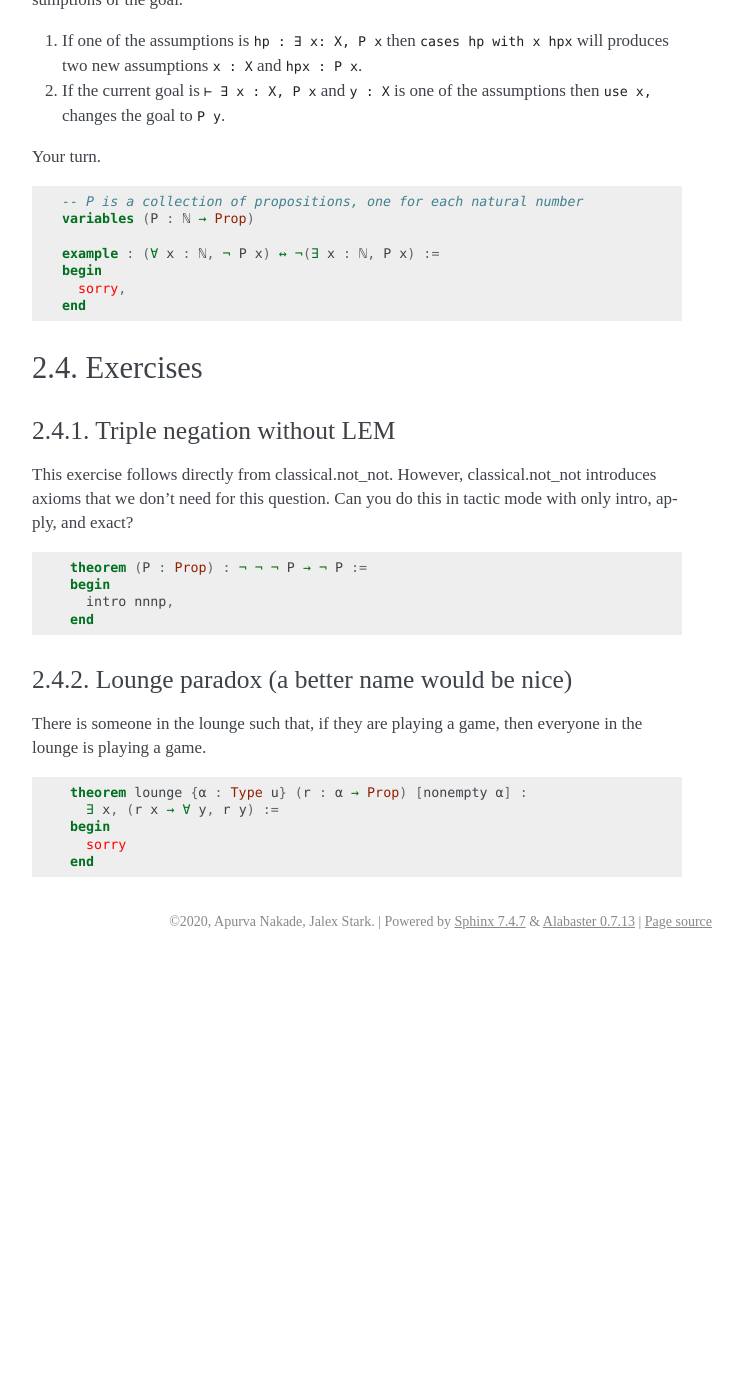
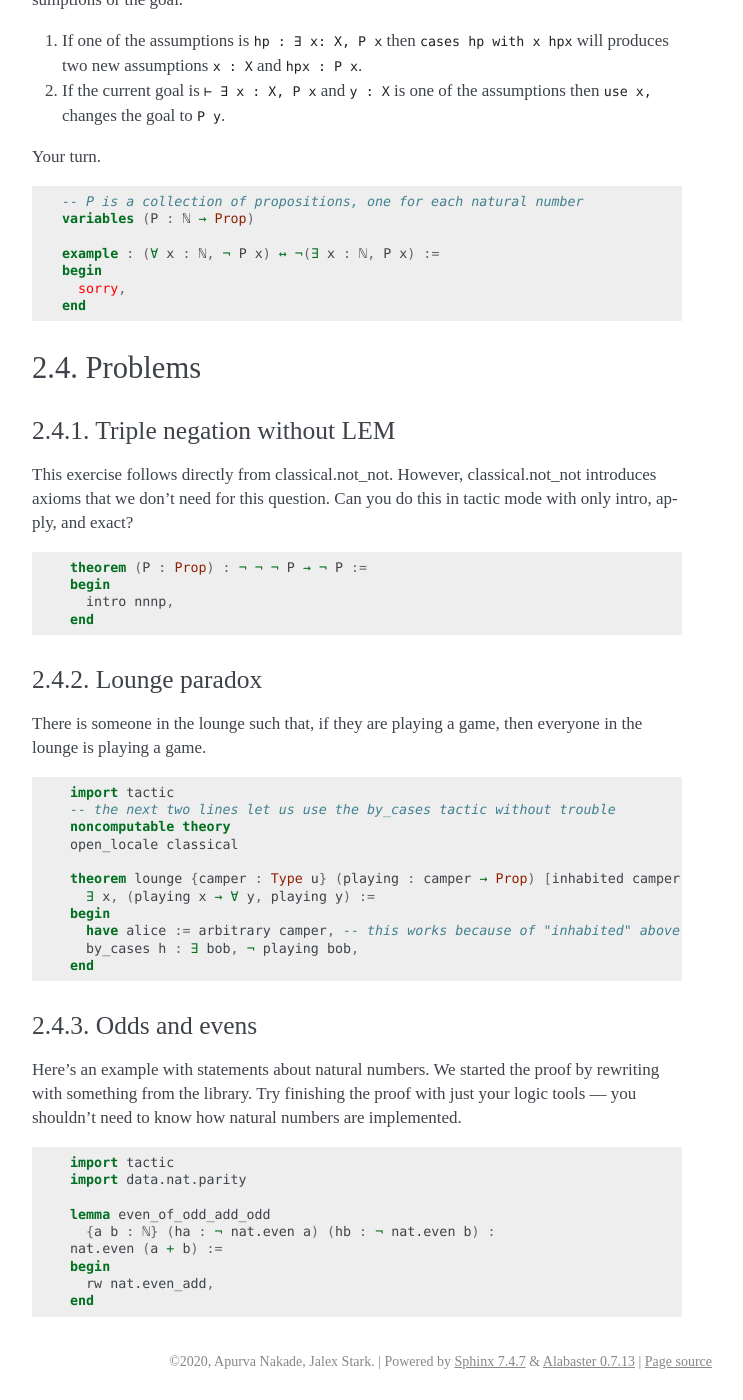
Before and after one commit to jalex-stark/lean-at-MC2020, a Sphinx documentation site: the page built from lean_at_mc2020_source/source/day1.rst, in a window 1280 px wide and 1400 px high, scrolled down 7608 px. Shown: the whole window, without its empty margins (398-1141 px from the left). Built offline with Sphinx 7.4.7, drawn with Linux system fonts in a browser that asks for light colours; before the commit the page ends 8568 px from its top, so only the background shows below that; some of the changed text lies outside the part shown.

Commit message:
trying to make existing exercises work

```diff
--- a/lean_at_mc2020_source/source/day1.rst
+++ b/lean_at_mc2020_source/source/day1.rst
@@ -546,7 +546,7 @@ Your turn.
 
 
 
-Exercises
+Problems
 ===========
 
 Triple negation without LEM
@@ -564,15 +564,41 @@ Can you do this in tactic mode with only intro, apply, and exact?
     end
 
 
-Lounge paradox (a better name would be nice)
+
+Lounge paradox
 --------------------------------------------
 There is someone in the lounge such that, if they are playing a game, then everyone in the lounge is playing a game.
 
 .. code:: lean
    :name: lounge_paradox
 
-    theorem lounge {α : Type u} (r : α → Prop) [nonempty α] :
-      ∃ x, (r x → ∀ y, r y) :=
+    import tactic
+    -- the next two lines let us use the by_cases tactic without trouble
+    noncomputable theory
+    open_locale classical
+
+    theorem lounge {camper : Type u} (playing : camper → Prop) [inhabited camper] :
+      ∃ x, (playing x → ∀ y, playing y) :=
     begin
-      sorry
+      have alice := arbitrary camper, -- this works because of "inhabited" above
+      by_cases h : ∃ bob, ¬ playing bob,
     end
+
+Odds and evens
+---------------
+Here's an example with statements about natural numbers.
+We started the proof by rewriting with something from the library.
+Try finishing the proof with just your logic tools --- you shouldn't need to know how natural numbers are implemented.
+
+.. code:: lean
+   :name: odds_and_evens
+
+    import tactic
+    import data.nat.parity
+
+    lemma even_of_odd_add_odd
+      {a b : ℕ} (ha : ¬ nat.even a) (hb : ¬ nat.even b) :
+    nat.even (a + b) :=
+    begin
+      rw nat.even_add,
+    end
```
Also changed, not shown: lean_at_mc2020_source/source/day2.rst (+74 -74 lines).
